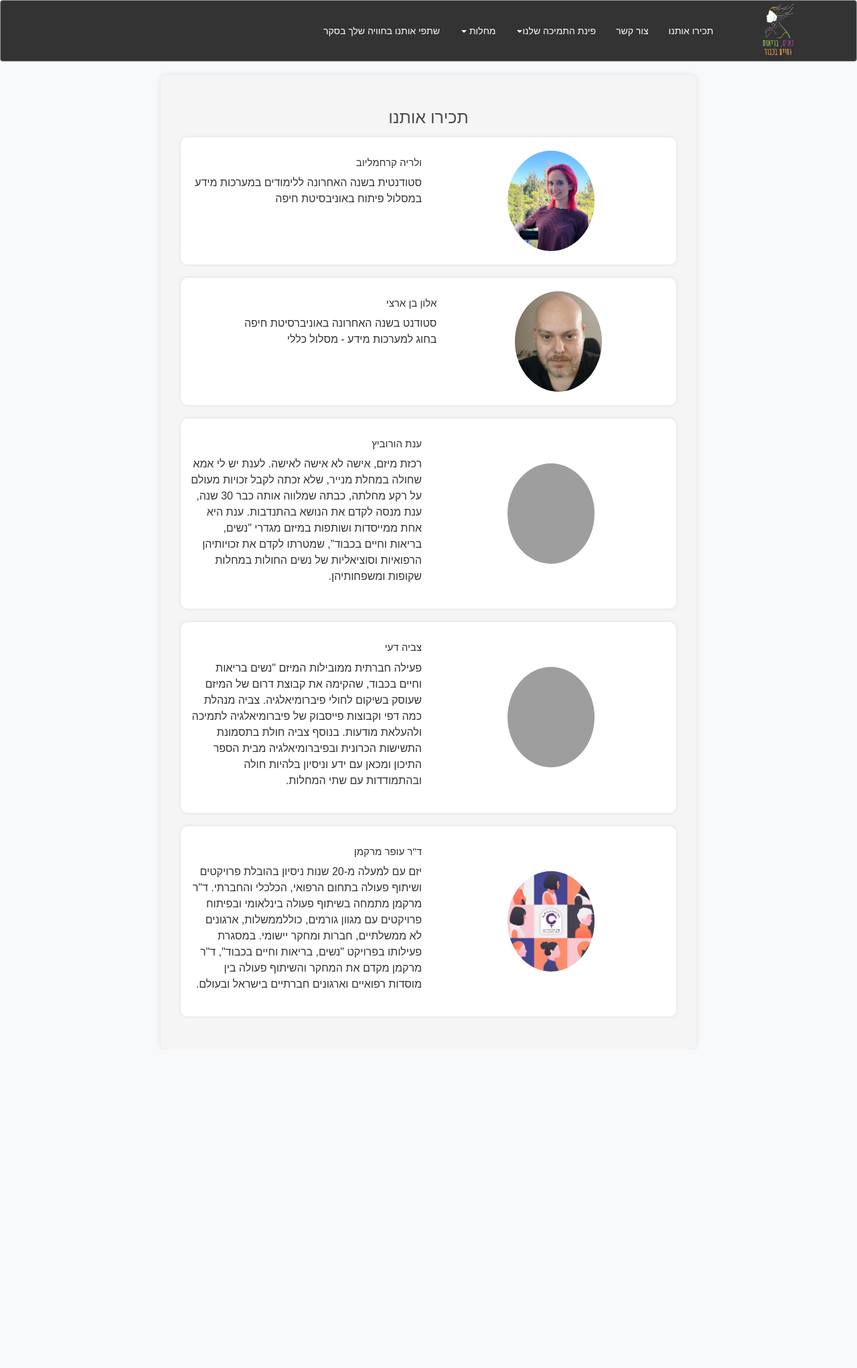
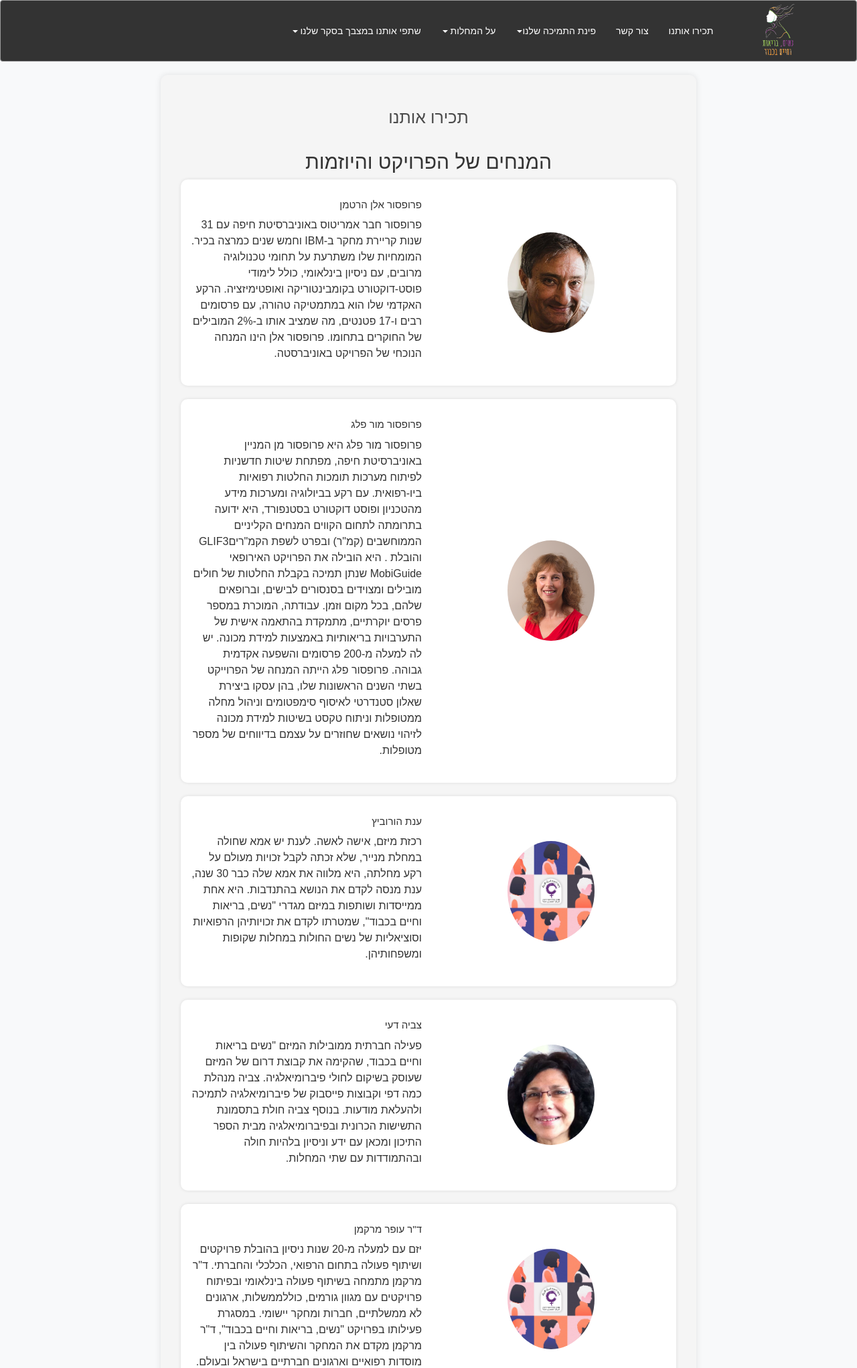
Before and after one commit to hannabaw1212/women_last_project, a Flask app: page /knowus in a window 1280 px wide. Shown: the top 2043 px of the page at 67% size. Before the commit the page ends 1519 px from the top, so only its background shows below. Run offline with Flask 2, Linux system fonts and the light colour scheme; parts of the project's set-up code (start-up, migrations or seed data) failed here and were passed over; some libraries are stand-ins or nearby versions; grey boxes are pictures that could not be loaded.

Commit message:
Add files via upload

```diff
--- a/app.yaml
+++ b/app.yaml
@@ -25,4 +25,4 @@ env_variables:
 readiness_check:
   check_interval_sec: 30
   timeout_sec: 30
-  app_start_timeout_sec: 300
+  app_start_timeout_sec: 1600
--- a/main.py
+++ b/main.py
@@ -12,6 +12,7 @@ import requests
 from transformers import T5ForConditionalGeneration, T5Tokenizer
 
 from inforRet import google_custom_search
+from flask_ngrok import run_with_ngrok
 
 translator = Translator()
 import re
@@ -30,7 +31,6 @@ app.config['MAIL_PASSWORD'] = 'hjpycyovrwdkeane'
 
 app.secret_key = 'womenDiseaseHELP'
 mail = Mail(app)
-
 model_name = "t5-small"
 model = T5ForConditionalGeneration.from_pretrained(model_name)
 tokenizer = T5Tokenizer.from_pretrained(model_name)
@@ -178,7 +178,9 @@ def eds():
 def google_form():
     return render_template('google_form.html')
 
-
+@app.route('/google-form-arab')
+def google_form_arab():
+    return render_template('google_form_arab.html')
 
 
 @app.route('/qa_page', methods=['GET', 'POST'])
@@ -271,3 +273,5 @@ def stories():
 
 if __name__ == "__main__":
     app.run(host='127.0.0.1', port=8080, debug=True)
+
+run_with_ngrok(app)
--- a/templates/base.html
+++ b/templates/base.html
@@ -30,22 +30,32 @@
             </div>
             <div class="collapse navbar-collapse pull-right" id="navbar-collapse">
                 <ul class="nav navbar-nav">
-                    <li><a href="{{ url_for('google_form') }}">שתפי אותנו בחוויה שלך בסקר</a></li>
+
                     <li class="dropdown">
-                        <a href="#" class="dropdown-toggle" data-toggle="dropdown" role="button" aria-haspopup="true" aria-expanded="false">מחלות <span class="caret"></span></a>
+                        <a href="#" class="dropdown-toggle" data-toggle="dropdown" role="button" aria-haspopup="true" aria-expanded="false">שתפי אותנו במצבך בסקר שלנו <span class="caret"></span></a>
                         <ul class="dropdown-menu">
-                            <li><a href="{{ url_for('fibro') }}">פיברומיאלגיה</a></li>
-                            <li><a href="{{ url_for('eds') }}">תסמונות אהלרס-דנלוס</a></li>
+                            <li><a href="{{ url_for('google_form') }}">סקר בעברית</a></li>
+                            <li><a href="{{ url_for('google_form_arab') }}">סקר בערבית</a></li>
+                        </ul>
+
+                    </li>
+
+                    <li class="dropdown">
+                        <a href="#" class="dropdown-toggle" data-toggle="dropdown" role="button" aria-haspopup="true" aria-expanded="false">על המחלות <span class="caret"></span></a>
+                        <ul class="dropdown-menu">
                             <!-- <li><a href="#">דף 3</a></li>
                             <li><a href="#">דף 4</a></li> -->
-                            <li role="separator" class="divider"></li>
                             <li><a href="#"></a></li>
                             <li><a href="{{ url_for('disGneral') }}">מידע כללי לגבי המחלות השקופות</a></li>
                             <li role="separator" class="divider"></li>
-                            <li><a href="{{ url_for('qa_page') }}">שאלות ותשובות</a></li>
+                            <li><a href="{{ url_for('fibro') }}">פיברומיאלגיה</a></li>
+                            <li><a href="{{ url_for('eds') }}">תסמונות אהלרס-דנלוס</a></li>
+                            <li role="separator" class="divider"></li>
+                            <li><a href="{{ url_for('qa_page') }}"> שאלות ותשובות</a></li>
                         </ul>
 
                     </li>
+
                     <li class="dropdown">
                     <a herf = "#" class="dropdown-toggle" data-toggle="dropdown" role = "button" aria-expanded="false">פינת התמיכה שלנו<span class="caret"></span></a>
                     <ul class="dropdown-menu">
--- a/templates/knowus.html
+++ b/templates/knowus.html
@@ -99,43 +99,48 @@
 </style>
 <div id="div3">
     <h3 id="title3">תכירו אותנו</h3>
+
+    <h2>המנחים של הפרויקט והיוזמות</h2>
     <div class="group">
         <div class="row">
             <div class="column image">
-                <img src="static/valeria.png" alt="" class="rounded-image">
+                <img src="static/alan.jpg" alt="" class="rounded-image">
             </div>
             <div class="column text">
-                <h4>ולריה קרחמליוב</h4>
-                <p>סטודנטית בשנה האחרונה ללימודים במערכות מידע במסלול פיתוח באוניבסיטת חיפה</p>
+                <h4>פרופסור אלן הרטמן</h4>
+                <p>פרופסור חבר אמריטוס באוניברסיטת חיפה עם 31 שנות קריירת מחקר ב-IBM וחמש שנים כמרצה בכיר. המומחיות שלו משתרעת על תחומי טכנולוגיה מרובים, עם ניסיון בינלאומי, כולל לימודי פוסט-דוקטורט בקומבינטוריקה ואופטימיזציה. הרקע האקדמי שלו הוא במתמטיקה טהורה, עם פרסומים רבים ו-17 פטנטים, מה שמציב אותו ב-2% המובילים של החוקרים בתחומו. פרופסור אלן הינו המנחה הנוכחי של הפרויקט באוניברסטה.</p>
             </div>
         </div>
     </div>
+
     <div class="group">
         <div class="row">
             <div class="column image">
-                <img src="static/alon.png" alt="" class="rounded-image">
+                <img src="static/peleg.png" alt="" class="rounded-image">
             </div>
             <div class="column text">
-                <h4>אלון בן ארצי</h4>
-                <p>סטודנט בשנה האחרונה באוניברסיטת חיפה בחוג למערכות מידע - מסלול כללי</p>
+                <h4>פרופסור מור פלג</h4>
+                <p>פרופסור מור פלג היא פרופסור מן המניין באוניברסיטת חיפה, מפתחת שיטות חדשניות לפיתוח מערכות תומכות החלטות רפואיות ביו-רפואית. עם רקע בביולוגיה ומערכות מידע מהטכניון ופוסט דוקטורט בסטנפורד, היא ידועה בתרומתה לתחום הקווים המנחים הקליניים הממוחשבים (קמ"ר) ובפרט לשפת הקמ"ריםGLIF3 והובלת . היא הובילה את הפרויקט האירופאי MobiGuide שנתן תמיכה בקבלת החלטות של חולים מובילים ומצוידים בסנסורים לבישים, וברופאים שלהם, בכל מקום וזמן. עבודתה, המוכרת במספר פרסים יוקרתיים, מתמקדת בהתאמה אישית של התערבויות בריאותיות באמצעות למידת מכונה. יש לה למעלה מ-200 פרסומים והשפעה אקדמית גבוהה. פרופסור פלג הייתה המנחה של הפרוייקט בשתי השנים הראשונות שלו, בהן עסקו ביצירת שאלון סטנדרטי לאיסוף סימפטומים וניהול מחלה ממטופלות וניתוח טקסט בשיטות למידת מכונה לזיהוי נושאים שחוזרים על עצמם בדיווחים של מספר מטופלות.</p>
             </div>
         </div>
     </div>
+
     <div class="group">
         <div class="row">
             <div class="column image">
-                <img src="person3-image-url" alt="" class="rounded-image">
+                <img src="static/pic1.png" alt="" class="rounded-image">
             </div>
             <div class="column text">
                 <h4>ענת הורוביץ</h4>
-                <p>רכזת מיזם, אישה לא אישה לאישה. לענת יש לי אמא שחולה במחלת מנייר, שלא זכתה לקבל זכויות מעולם על רקע מחלתה, כבתה שמלווה אותה כבר 30 שנה, ענת מנסה לקדם את הנושא בהתנדבות. ענת היא אחת ממייסדות ושותפות במיזם מגדרי "נשים, בריאות וחיים בכבוד", שמטרתו לקדם את זכויותיהן הרפואיות וסוציאליות של נשים החולות במחלות שקופות ומשפחותיהן.</p>
+                <p>רכזת מיזם, אישה לאשה. לענת יש אמא שחולה במחלת מנייר, שלא זכתה לקבל זכויות מעולם על רקע מחלתה, היא מלווה את אמא שלה כבר 30 שנה, ענת מנסה לקדם את הנושא בהתנדבות. היא אחת ממייסדות ושותפות במיזם מגדרי "נשים, בריאות וחיים בכבוד", שמטרתו לקדם את זכויותיהן הרפואיות וסוציאליות של נשים החולות במחלות שקופות ומשפחותיהן.</p>
             </div>
         </div>
-        </div>
+    </div>
+
         <div class="group">
             <div class="row">
                 <div class="column image">
-                    <img src="person4-image-url" alt="" class="rounded-image">
+                    <img src="static/tsivia.jpeg" alt="" class="rounded-image">
                 </div>
                 <div class="column text">
                     <h4>צביה דעי</h4>
@@ -156,5 +161,60 @@
             </div>
             </div>
 
+
+
+    <h2>סטודנטים מתכנתים וחוקרים</h2>
+
+    <h3>הצוות של פרופסור פלג</h3>
+    <div class="group">
+        <div class="row">
+            <div class="column image">
+                <img src="static/valeria.png" alt="" class="rounded-image">
             </div>
-            {% endblock %}
+            <div class="column text">
+                <h4>ולריה קרחמליוב</h4>
+                <p>סטודנטית בשנה האחרונה ללימודים במערכות מידע במסלול פיתוח באוניבסיטת חיפה</p>
+            </div>
+        </div>
+    </div>
+
+    <div class="group">
+        <div class="row">
+            <div class="column image">
+                <img src="static/alon.png" alt="" class="rounded-image">
+            </div>
+            <div class="column text">
+                <h4>אלון בן ארצי</h4>
+                <p>סטודנט בשנה האחרונה באוניברסיטת חיפה בחוג למערכות מידע - מסלול כללי</p>
+            </div>
+        </div>
+    </div>
+
+    <h3>הצוות של פרופסור אלן</h3>
+    <div class="group">
+        <div class="row">
+            <div class="column image">
+                <img src="static/hanna.jpeg" alt="" class="rounded-image">
+            </div>
+            <div class="column text">
+                <h4>חנא בוארדי</h4>
+                <p>סטודנט בסמסטר האחרון באוניברסטת חיפה בחוג למערכות מידע במסלול בינה מלאכותית והתעניינות בעיבוד שפה טבעית</p>
+            </div>
+        </div>
+    </div>
+
+
+    <div class="group">
+        <div class="row">
+            <div class="column image">
+                <img src="static/aseel.jpeg" alt="" class="rounded-image">
+            </div>
+            <div class="column text">
+                <h4>אסיל אטרש</h4>
+                <p>סטודנטית בסמסטר האחרון שלה באוניברסטת חיפה בחוג למערכות מידע במסלול בינה מלכותית והתעניינות בפיתוח ממשקי אדם מחשב.</p>
+            </div>
+        </div>
+    </div>
+
+</div>
+{% endblock %}
```
Also changed, not shown: requirements.txt (+4 -3 lines), templates/eds.html (+20 -0 lines), templates/google_form_arab.html (added, +14 -0 lines), static/1696347609325.jpeg (added), static/alan.jpg (added), static/aseel.jpeg (added), static/eds_expanded_word_cloud.png (added), static/eds_treatment_word_cloud.png (added), static/hanna.jpeg (added), static/peleg.png (added), static/pos_neg_EDS_WC.png (added), static/tsivia.jpeg (added), 1 other file.
